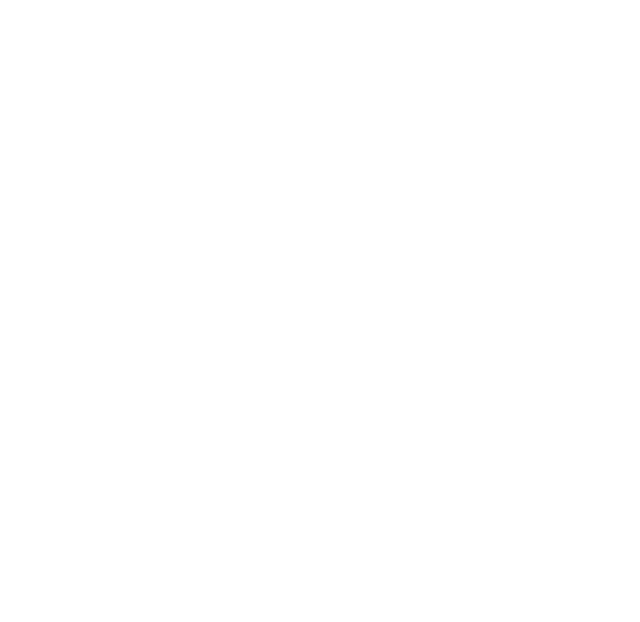
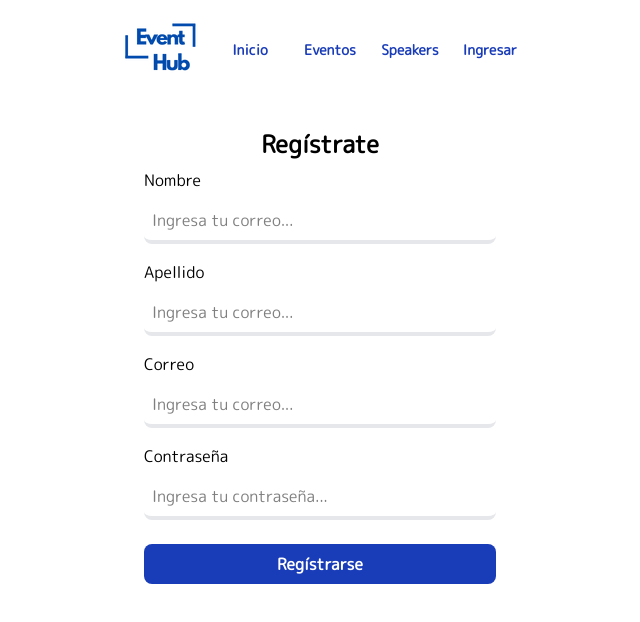
Before and after one commit to poll7872/event-hub, a React (Vite) app in the folder frontend/: page /register in a window 1280 px wide. Before the commit this address had no page. Shown: the top 622 px of the page, without its empty margins (320-960 px from the left). Built offline with nearby package versions, Linux system fonts and the light colour scheme.

Commit message:
Add Component Register

```diff
--- /dev/null
+++ b/frontend/src/components/Header.jsx
@@ -0,0 +1,25 @@
+import { Link } from "react-router-dom";
+
+export function Header() {
+  return (
+    <header className="bg-white flex items-center justify-center text-blue-800 px-20 text-sm">
+      <img src="/logo-blue.png" />
+      <nav>
+        <ul className="flex font-semibold">
+          <li className="hover:bg-blue-700 rounded-2xl p-2 w-20 text-center hover:text-white">
+            <a>Inicio</a>
+          </li>
+          <li className="hover:bg-blue-700 rounded-2xl p-2 w-20 text-center hover:text-white">
+            <a>Eventos</a>
+          </li>
+          <li className="hover:bg-blue-700 rounded-2xl p-2 w-20 text-center hover:text-white">
+            <a>Speakers</a>
+          </li>
+          <li className="hover:bg-blue-700 rounded-2xl p-2 w-20 text-center hover:text-white">
+            <Link to="/login">Ingresar</Link>
+          </li>
+        </ul>
+      </nav>
+    </header>
+  );
+}
--- a/frontend/src/components/auth/LoginForm.jsx
+++ b/frontend/src/components/auth/LoginForm.jsx
@@ -36,7 +36,9 @@
       </form>
       <div className="text-center text-sm">
         <p>¿No tienes una cuenta?</p>
-        <Link className="underline">Registrate</Link>
+        <Link to="/register" className="underline">
+          Registrate
+        </Link>
       </div>
     </div>
   );
--- a/frontend/src/components/auth/RegisterForm.jsx
+++ b/frontend/src/components/auth/RegisterForm.jsx
@@ -0,0 +1,55 @@
+export function RegisterForm() {
+  return (
+    <form className="mt-3 p-4">
+      <legend className="text-2xl font-bold text-center mb-2">
+        Regístrate
+      </legend>
+      <div className="mb-4 grid gap-2">
+        <label htmlFor="name">Nombre</label>
+        <input
+          placeholder="Ingresa tu correo..."
+          id="name"
+          name="name"
+          type="text"
+          className="p-2 rounded-lg border-b-4 border-gray-200 outline-none focus:border-blue-800"
+        />
+      </div>
+      <div className="mb-4 grid gap-2">
+        <label htmlFor="lastname">Apellido</label>
+        <input
+          placeholder="Ingresa tu correo..."
+          id="lastname"
+          name="lastname"
+          type="text"
+          className="p-2 rounded-lg border-b-4 border-gray-200 outline-none focus:border-blue-800"
+        />
+      </div>
+      <div className="mb-4 grid gap-2">
+        <label htmlFor="email">Correo</label>
+        <input
+          placeholder="Ingresa tu correo..."
+          id="email"
+          name="email"
+          type="text"
+          className="p-2 rounded-lg border-b-4 border-gray-200 outline-none focus:border-blue-800"
+        />
+      </div>
+      <div className="mb-2 grid gap-2">
+        <label htmlFor="password">Contraseña</label>
+        <input
+          placeholder="Ingresa tu contraseña..."
+          id="password"
+          name="password"
+          type="password"
+          className="p-2 rounded-lg border-b-4 border-gray-200 outline-none focus:border-blue-800"
+        />
+      </div>
+      <button
+        className="bg-blue-800 hover:bg-blue-700 cursor-pointer text-white font-bold w-full rounded-lg p-2 my-4"
+        type="submit"
+      >
+        Regístrarse
+      </button>
+    </form>
+  );
+}
--- a/frontend/src/pages/public/Register.jsx
+++ b/frontend/src/pages/public/Register.jsx
@@ -0,0 +1,13 @@
+import { RegisterForm } from "../../components/auth/RegisterForm";
+import { Header } from "../../components/Header";
+
+export function Register() {
+  return (
+    <>
+      <Header />
+      <main className="w-96 m-auto">
+        <RegisterForm />
+      </main>
+    </>
+  );
+}
--- a/frontend/src/routes/AppRoutes.jsx
+++ b/frontend/src/routes/AppRoutes.jsx
@@ -1,11 +1,13 @@
 import { BrowserRouter as Router, Routes, Route } from "react-router-dom";
 import { Login } from "../pages/public/Login";
+import { Register } from "../pages/public/Register";
 
 export function AppRoutes() {
   return (
     <Router>
       <Routes>
         <Route path="/login" element={<Login />} />
+        <Route path="/register" element={<Register />} />
       </Routes>
     </Router>
   );
```
Also changed, not shown: frontend/public/logo-blue.png (added).
